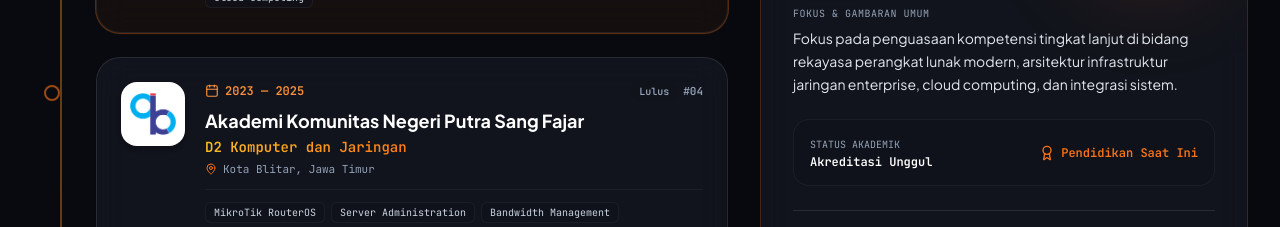
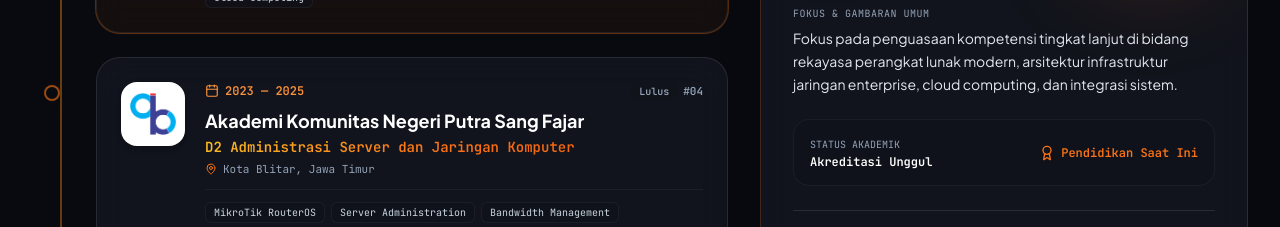
Before and after one commit to AnkaRezaa/portofolio-remastered, a React (Vite) app in the folder portofolio-reza-remake/: page / in a window 1280 px wide. Shown: the part 4180-4407 px from the top of the page. Built offline with nearby package versions, Linux system fonts and the light colour scheme; no server answers; the database is empty.

Commit message:
feat: add education data file with academic history and interface definition

```diff
--- a/portofolio-reza-remake/src/data/education.ts
+++ b/portofolio-reza-remake/src/data/education.ts
@@ -31,7 +31,7 @@
     id: "edu-4",
     period: "2023 — 2025",
     institution: "Akademi Komunitas Negeri Putra Sang Fajar",
-    degree: "D2 Komputer dan Jaringan",
+    degree: "D2 Administrasi Server dan Jaringan Komputer ",
     description:
       "Pengembangan keahlian profesional terapan dalam manajemen jaringan komputer, administrasi server Linux/Windows, routing MikroTik, serta implementasi proyek IT di lapangan.",
     badge: "Lulus",
```
